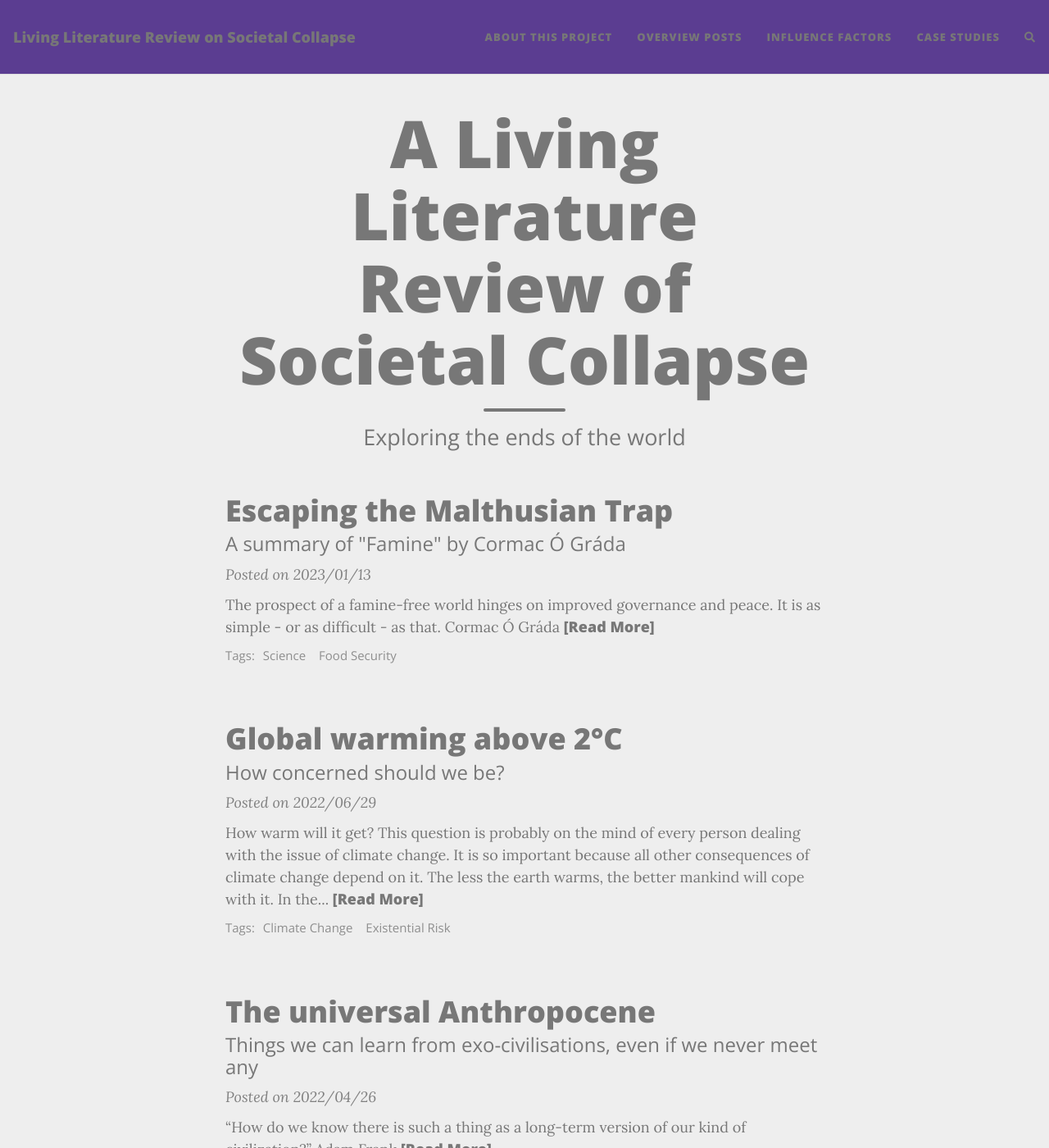
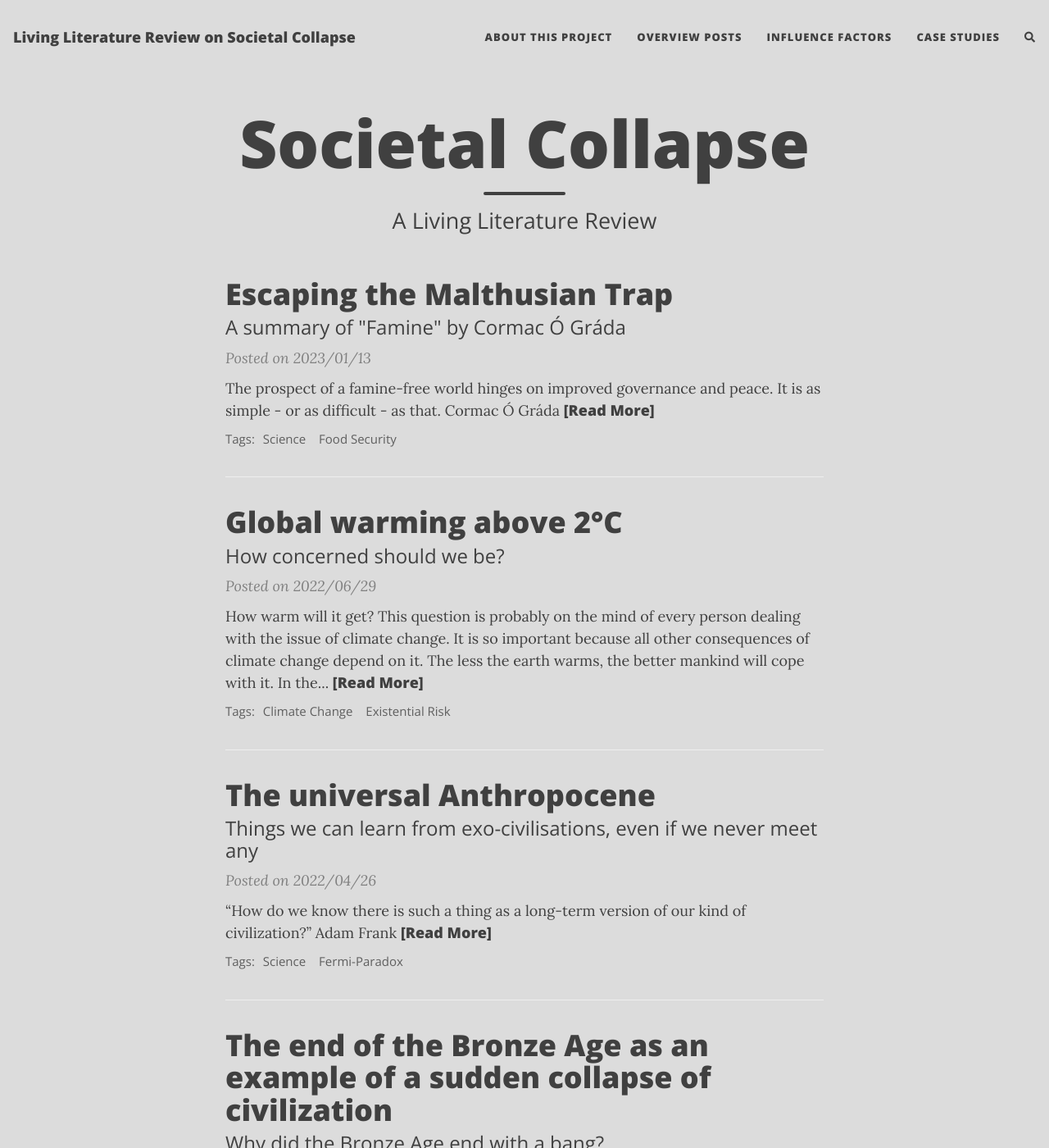
Before and after one commit to florianjehn/Societal_Collapse, a Jekyll site: the page built from index.html, in a window 1280 px wide and 1400 px high. Shown: the whole window at 82% size. Built offline with Jekyll 4.4.1, drawn with Linux system fonts in a browser that asks for light colours; nearby versions of some CDN libraries; the list of posts is cut into pages by our own code; comment, search, counter and statistics services are not loaded; some of the changed lines change nothing that is shown.

Commit message:
try again with colors

```diff
--- a/_config.yml
+++ b/_config.yml
@@ -111,17 +111,17 @@ keywords: "Societal Collapse,Apocalypse,Nuclear Winter,Anthropocene,Collapse,Cli
 #747C92 slate gray
 
 
-navbar-col: "#5b3d91"
-navbar-text-col: "#777777"
-navbar-border-col: "#DDDDDD"
-page-col: "#EEEEEE"
-text-col: "#777777"
-link-col: "#404040"
-hover-col: "#404040"
-footer-col: "#C9B1BD"
+navbar-col: "#dcdcdc"
+navbar-text-col: "#404040"
+navbar-border-col: "#dcdcdc"
+page-col: "#dcdcdc"
+text-col: "#404040"
+link-col: "#5b3d91"
+hover-col: "#5b3d91"
+footer-col: "#dcdcdc"
 footer-text-col: "#777777"
-footer-link-col: "#404040"
-footer-hover-col: "#404040"
+footer-link-col: "#5b3d91"
+footer-hover-col: "#5b3d91"
 
 # Alternatively, the navbar, footer, and page background can be set to an image
 # instead of colour
--- a/index.html
+++ b/index.html
@@ -1,5 +1,5 @@
 ---
 layout: home
-title: A Living Literature Review of Societal Collapse
-subtitle: Exploring the ends of the world
+title: Societal Collapse
+subtitle: A Living Literature Review
 ---
```
